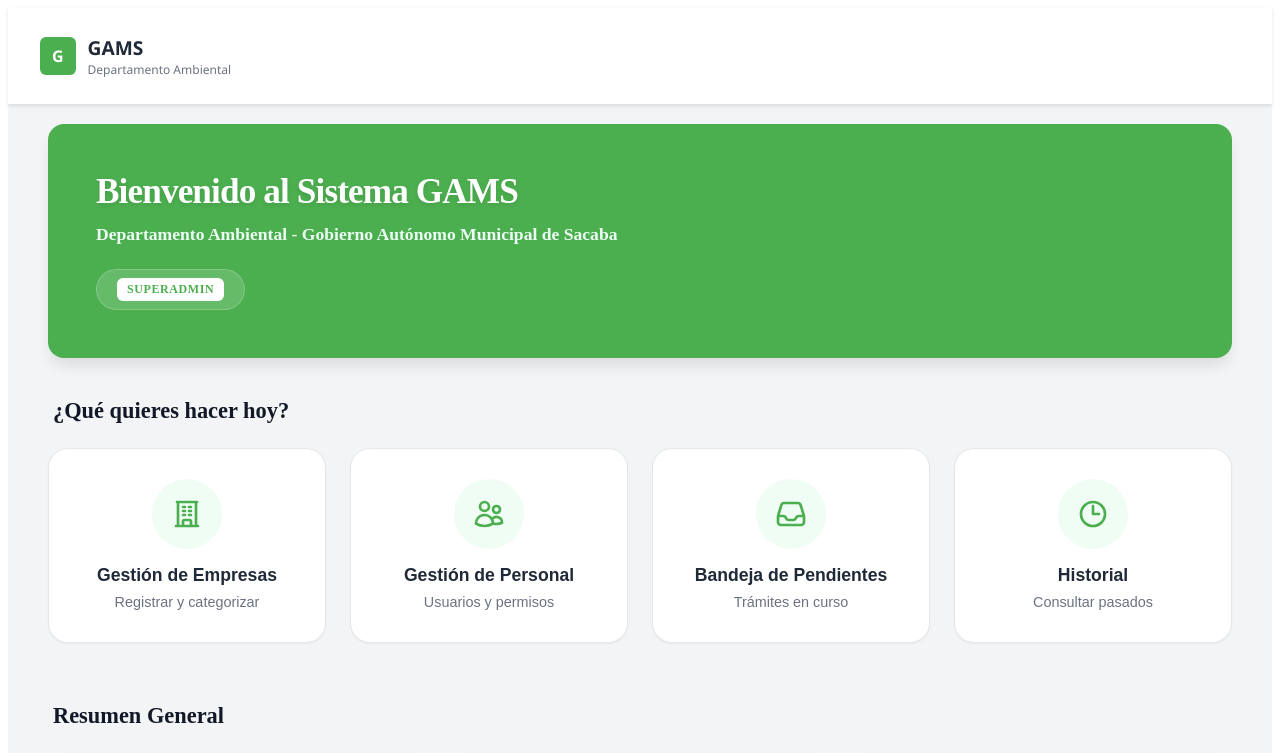
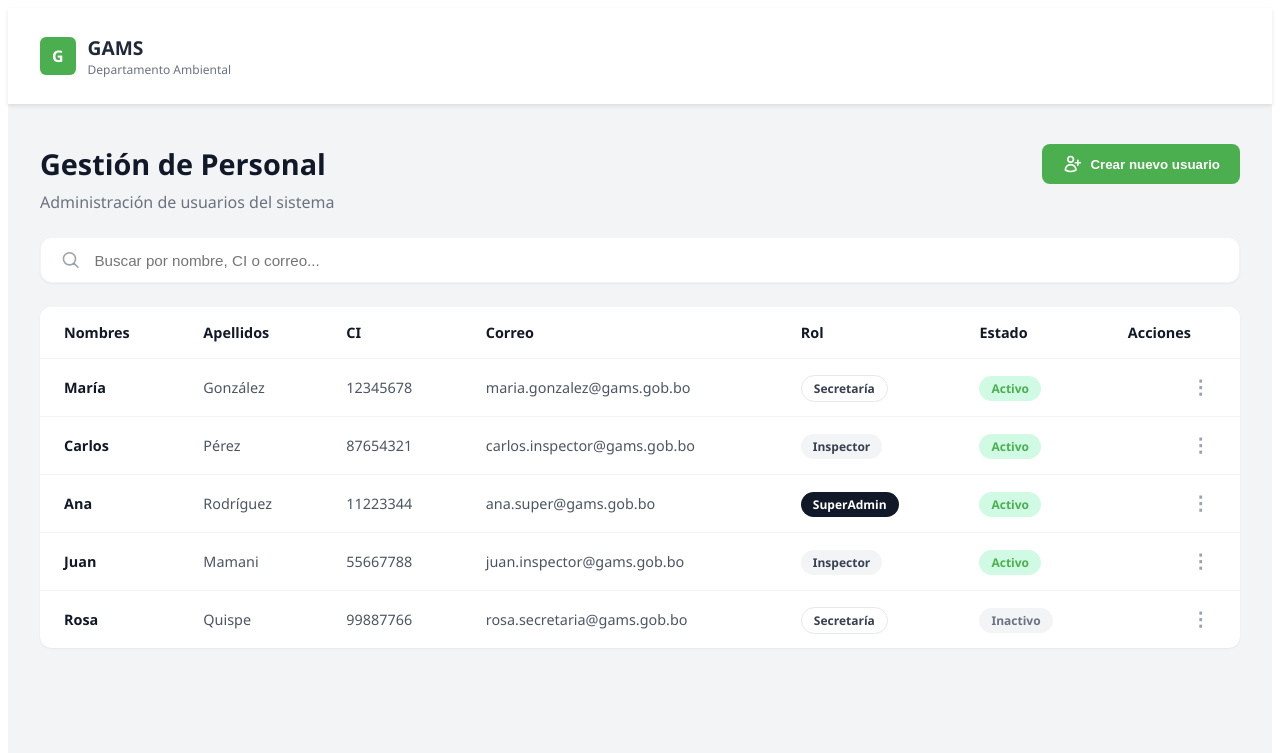
Before and after one commit to Ssantivl12/Procedures_GAMS_FE, an Angular app: page /users in a window 1280 px wide. Before the commit this address led to /dashboard. Shown: the top 753 px of the page. Built offline with nearby package versions, Linux system fonts and the light colour scheme.

Commit message:
Gestion de Personal

```diff
--- a/src/app/app.routes.ts
+++ b/src/app/app.routes.ts
@@ -16,7 +16,11 @@ export const routes: Routes = [
       loadComponent: () => import('./features/dashboard/pages/dashboard-page/dashboard.page')
         .then(m => m.DashboardPageComponent),
     },
-
+{
+      path: 'users',
+      loadComponent: () => import('./features/users/pages/users-list/users-list')
+        .then(m => m.UsersListComponent),
+    },
   {
     path: 'admin',
     canActivate: [authGuard],
--- a/src/app/features/dashboard/pages/dashboard-page/dashboard.page.html
+++ b/src/app/features/dashboard/pages/dashboard-page/dashboard.page.html
@@ -13,11 +13,11 @@
       </div>
     </div>
 
-    <h2 class="section-title">¿Qué quieres hacer hoy?</h2>
+    <h2 class="section-title">Módulos de Gestión Administrativa</h2>
 
     <div class="actions-grid">
       @for (action of mainActions; track action.title) {
-        <button class="action-card">
+        <button class="action-card" [routerLink]="action.route">
           <div class="action-icon">
             @switch (action.iconKey) {
               @case ('building') {
@@ -50,7 +50,7 @@
       }
     </div>
 
-    <h2 class="section-title mt-large">Resumen General</h2>
+    <h2 class="section-title mt-large">Resumen General Operativo</h2>
 
     <div class="cards-grid">
       @for (stat of stats; track stat.title) {
--- a/src/app/features/dashboard/pages/dashboard-page/dashboard.page.ts
+++ b/src/app/features/dashboard/pages/dashboard-page/dashboard.page.ts
@@ -1,11 +1,12 @@
 import { Component } from '@angular/core';
 import { CommonModule } from '@angular/common';
 import { DashboardHeaderComponent } from '../../components/dashboard-header/dashboard-header';
+import { RouterModule } from '@angular/router';
 
 @Component({
   selector: 'app-dashboard-page',
   standalone: true,
-  imports: [CommonModule, DashboardHeaderComponent],
+  imports: [CommonModule, DashboardHeaderComponent, RouterModule],
   templateUrl: './dashboard.page.html',
   styleUrl: './dashboard.page.css'
 })
--- /dev/null
+++ b/src/app/features/users/components/user-form/user-form.css
@@ -0,0 +1,38 @@
+.modal-overlay {
+  position: fixed; top: 0; left: 0; width: 100%; height: 100%;
+  background: rgba(0,0,0,0.4); z-index: 100;
+  backdrop-filter: blur(2px);
+}
+.modal-box {
+  position: fixed; top: 50%; left: 50%; transform: translate(-50%, -50%);
+  background: white; border-radius: 12px; width: 90%; max-width: 500px;
+  z-index: 101; box-shadow: 0 20px 25px -5px rgba(0,0,0,0.1);
+  font-family: 'Segoe UI', sans-serif;
+}
+.modal-header {
+  padding: 24px 24px 16px; display: flex; justify-content: space-between; align-items: flex-start;
+}
+.modal-header h2 { margin: 0 0 4px; font-size: 1.25rem; color: #111827; }
+.modal-header p { margin: 0; color: #6b7280; font-size: 0.9rem; }
+.close-btn { background: none; border: none; font-size: 1.2rem; cursor: pointer; color: #6b7280; }
+.modal-body { padding: 0 24px; display: flex; flex-direction: column; gap: 16px; }
+.form-group { display: flex; flex-direction: column; gap: 6px; }
+.form-group label { font-weight: 600; font-size: 0.9rem; color: #1f2937; }
+.form-group input, .form-group select {
+  padding: 10px 12px; border: 1px solid transparent; border-radius: 8px;
+  background-color: #f3f4f6; font-size: 0.95rem; outline: none; transition: border 0.2s;
+}
+.form-group input:focus, .form-group select:focus { border: 1px solid #4caf4f; background-color: white; }
+.modal-footer {
+  padding: 24px; display: flex; justify-content: flex-end; gap: 12px;
+}
+.btn-cancel {
+  padding: 10px 20px; border: 1px solid #d1d5db; background: white; border-radius: 8px;
+  font-weight: 600; cursor: pointer; color: #374151; transition: background 0.2s;
+}
+.btn-cancel:hover { background: #f9fafb; }
+.btn-save {
+  padding: 10px 20px; border: none; background:#4caf4f; border-radius: 8px;
+  font-weight: 600; cursor: pointer; color: white; transition: background 0.2s;
+}
+.btn-save:hover { background: #047857; }
--- /dev/null
+++ b/src/app/features/users/components/user-form/user-form.html
@@ -0,0 +1,48 @@
+<div class="modal-overlay" (click)="closeForm.emit()"></div>
+
+<div class="modal-box">
+  <div class="modal-header">
+    <div>
+      <h2>Crear Nuevo Usuario</h2>
+      <p>Complete los datos del nuevo usuario del sistema</p>
+    </div>
+    <button class="close-btn" (click)="closeForm.emit()">✕</button>
+  </div>
+
+  <div class="modal-body">
+    <div class="form-group">
+      <label>Nombres</label>
+      <input type="text" placeholder="Ej: María">
+    </div>
+
+    <div class="form-group">
+      <label>Apellidos</label>
+      <input type="text" placeholder="Ej: González">
+    </div>
+
+    <div class="form-group">
+      <label>CI</label>
+      <input type="text" placeholder="Ej: 12345678">
+    </div>
+
+    <div class="form-group">
+      <label>Correo</label>
+      <input type="email" placeholder="Ej: correo@gams.gob.bo">
+    </div>
+
+    <div class="form-group">
+      <label>Rol</label>
+      <select>
+        <option>Secretaría</option>
+        <option>Inspector</option>
+        <option>SuperAdmin</option>
+        <option>Encargado</option>
+      </select>
+    </div>
+  </div>
+
+  <div class="modal-footer">
+    <button class="btn-cancel" (click)="closeForm.emit()">Cancelar</button>
+    <button class="btn-save">Crear Usuario</button>
+  </div>
+</div>
--- /dev/null
+++ b/src/app/features/users/components/user-form/user-form.ts
@@ -0,0 +1,13 @@
+import { Component, EventEmitter, Output } from '@angular/core';
+import { CommonModule } from '@angular/common';
+
+@Component({
+  selector: 'app-user-form',
+  standalone: true,
+  imports: [CommonModule],
+  templateUrl: './user-form.html',
+  styleUrl: './user-form.css'
+})
+export class UserFormComponent {
+  @Output() closeForm = new EventEmitter<void>();
+}
--- /dev/null
+++ b/src/app/features/users/pages/users-list/users-list.css
@@ -0,0 +1,42 @@
+.page-wrapper { background-color: #f3f4f6; min-height: 100vh; font-family: 'Segoe UI', sans-serif; }
+.main-content { width: 100%; max-width: 1200px; margin: 0 auto; padding: 40px 20px; }
+
+.page-header { display: flex; justify-content: space-between; align-items: flex-start; margin-bottom: 24px; }
+.page-title { font-size: 1.8rem; font-weight: 700; color: #111827; margin: 0 0 8px 0; }
+.page-subtitle { color: #6b7280; margin: 0; font-size: 1rem; }
+.btn-create {
+  display: flex; align-items: center; gap: 8px; background-color: #4caf4f; color: white;
+  padding: 10px 20px; border-radius: 8px; border: none; font-weight: 600; cursor: pointer; transition: background 0.2s;
+}
+.btn-create:hover { background-color: #4caf4f; }
+.btn-create svg { width: 20px; height: 20px; }
+
+.search-container { margin-bottom: 24px; }
+.search-box {
+  background: white; border-radius: 12px; padding: 12px 20px; display: flex; align-items: center;
+  gap: 12px; box-shadow: 0 1px 2px rgba(0,0,0,0.05); border: 1px solid #f3f4f6;
+}
+.search-icon { width: 20px; height: 20px; color: #9ca3af; }
+.search-box input {
+  border: none; outline: none; width: 100%; font-size: 0.95rem; color: #374151;
+}
+
+.table-container { background: white; border-radius: 12px; box-shadow: 0 1px 2px rgba(0,0,0,0.05); overflow: hidden; }
+table { width: 100%; border-collapse: collapse; text-align: left; }
+th { padding: 16px 24px; background-color: #ffffff; border-bottom: 1px solid #f3f4f6; color: #111827; font-weight: 600; font-size: 0.9rem; }
+td { padding: 16px 24px; border-bottom: 1px solid #f3f4f6; color: #4b5563; font-size: 0.9rem; }
+tr:last-child td { border-bottom: none; }
+.font-medium { font-weight: 600; color: #111827; }
+
+.role-badge { padding: 4px 12px; border-radius: 50px; font-size: 0.75rem; font-weight: 700; }
+.role-badge.secretaría { border: 1px solid #e5e7eb; color: #374151; background: white; }
+.role-badge.inspector { background: #f3f4f6; color: #374151; }
+.role-badge.superadmin { background: #111827; color: white; }
+
+.status-badge { padding: 4px 12px; border-radius: 50px; font-size: 0.75rem; font-weight: 600; }
+.status-badge.active { background: #d1fae5; color: #4caf4f; }
+.status-badge.inactive { background: #f3f4f6; color: #6b7280; }
+
+.actions-cell { text-align: right; }
+.btn-action { background: none; border: none; font-size: 1.2rem; font-weight: bold; color: #9ca3af; cursor: pointer; }
+.btn-action:hover { color: #374151; }
--- /dev/null
+++ b/src/app/features/users/pages/users-list/users-list.html
@@ -0,0 +1,70 @@
+<div class="page-wrapper">
+  <app-dashboard-header></app-dashboard-header>
+
+  <main class="main-content">
+
+    <div class="page-header">
+      <div>
+        <h1 class="page-title">Gestión de Personal</h1>
+        <p class="page-subtitle">Administración de usuarios del sistema</p>
+      </div>
+      <button class="btn-create" (click)="isModalOpen = true">
+        <svg fill="none" viewBox="0 0 24 24" stroke-width="2" stroke="currentColor">
+          <path stroke-linecap="round" stroke-linejoin="round" d="M19 7.5v3m0 0v3m0-3h3m-3 0h-3m-2.25-4.125a3.375 3.375 0 11-6.75 0 3.375 3.375 0 016.75 0zM4 19.235v-.11a6.375 6.375 0 0112.75 0v.109A12.318 12.318 0 0110.374 21c-2.331 0-4.512-.645-6.374-1.766z" />
+        </svg>
+        Crear nuevo usuario
+      </button>
+    </div>
+
+    <div class="search-container">
+      <div class="search-box">
+        <svg fill="none" viewBox="0 0 24 24" stroke-width="2" stroke="currentColor" class="search-icon">
+          <path stroke-linecap="round" stroke-linejoin="round" d="M21 21l-5.197-5.197m0 0A7.5 7.5 0 105.196 5.196a7.5 7.5 0 0010.607 10.607z" />
+        </svg>
+        <input type="text" placeholder="Buscar por nombre, CI o correo...">
+      </div>
+    </div>
+
+    <div class="table-container">
+      <table>
+        <thead>
+          <tr>
+            <th>Nombres</th>
+            <th>Apellidos</th>
+            <th>CI</th>
+            <th>Correo</th>
+            <th>Rol</th>
+            <th>Estado</th>
+            <th>Acciones</th>
+          </tr>
+        </thead>
+        <tbody>
+          @for (user of users; track user.ci) {
+            <tr>
+              <td class="font-medium">{{ user.name }}</td>
+              <td>{{ user.lastName }}</td>
+              <td>{{ user.ci }}</td>
+              <td>{{ user.email }}</td>
+              <td>
+                <span class="role-badge" [ngClass]="user.role.toLowerCase()">{{ user.role }}</span>
+              </td>
+              <td>
+                <span class="status-badge" [class.active]="user.status === 'Activo'" [class.inactive]="user.status === 'Inactivo'">
+                  {{ user.status }}
+                </span>
+              </td>
+              <td class="actions-cell">
+                <button class="btn-action">⋮</button>
+              </td>
+            </tr>
+          }
+        </tbody>
+      </table>
+    </div>
+
+  </main>
+
+  @if (isModalOpen) {
+    <app-user-form (closeForm)="isModalOpen = false"></app-user-form>
+  }
+</div>
--- /dev/null
+++ b/src/app/features/users/pages/users-list/users-list.ts
@@ -0,0 +1,22 @@
+import { Component } from '@angular/core';
+import { CommonModule } from '@angular/common';
+import { DashboardHeaderComponent } from '../../../dashboard/components/dashboard-header/dashboard-header';
+import { UserFormComponent } from '../../components/user-form/user-form';
+
+@Component({
+  selector: 'app-users-list',
+  standalone: true,
+  imports: [CommonModule, DashboardHeaderComponent, UserFormComponent],
+  templateUrl: './users-list.html',
+  styleUrl: './users-list.css'
+})
+export class UsersListComponent {
+  isModalOpen = false;
+  users = [
+    { name: 'María', lastName: 'González', ci: '12345678', email: 'maria.gonzalez@gams.gob.bo', role: 'Secretaría', status: 'Activo' },
+    { name: 'Carlos', lastName: 'Pérez', ci: '87654321', email: 'carlos.inspector@gams.gob.bo', role: 'Inspector', status: 'Activo' },
+    { name: 'Ana', lastName: 'Rodríguez', ci: '11223344', email: 'ana.super@gams.gob.bo', role: 'SuperAdmin', status: 'Activo' },
+    { name: 'Juan', lastName: 'Mamani', ci: '55667788', email: 'juan.inspector@gams.gob.bo', role: 'Inspector', status: 'Activo' },
+    { name: 'Rosa', lastName: 'Quispe', ci: '99887766', email: 'rosa.secretaria@gams.gob.bo', role: 'Secretaría', status: 'Inactivo' },
+  ];
+}
```
